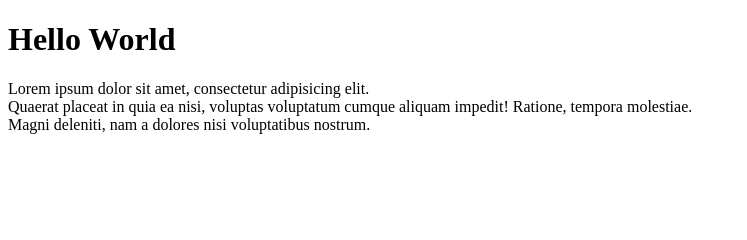
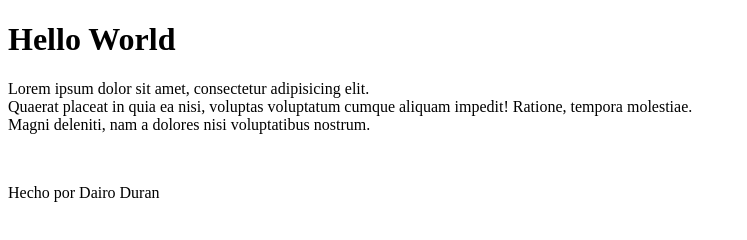
Before and after one commit to G4ru75/PersonalWeb, a plain HTML site: page index.html in a window 1280 px wide. Shown: the whole page, without its empty margins (0-747 px from the left). Drawn offline with Linux system fonts and the light colour scheme.

Commit message:
Agregue un parrafo en el index

```diff
--- a/index.html
+++ b/index.html
@@ -6,7 +6,9 @@
     <title>Document</title>
 </head>
 <body>
-    <header> <h1>Hello World</h1> </header>
+    <header> <h1>Hello World</h1> </hgiteader>
     <p> Lorem ipsum dolor sit amet, consectetur adipisicing elit.  <br>Quaerat placeat in quia ea nisi, voluptas voluptatum cumque aliquam impedit! Ratione, tempora molestiae. <br> Magni deleniti, nam a dolores nisi voluptatibus nostrum.</p>
+    <br>
+    <p> Hecho por Dairo Duran</p>
 </body>
 </html>
```
